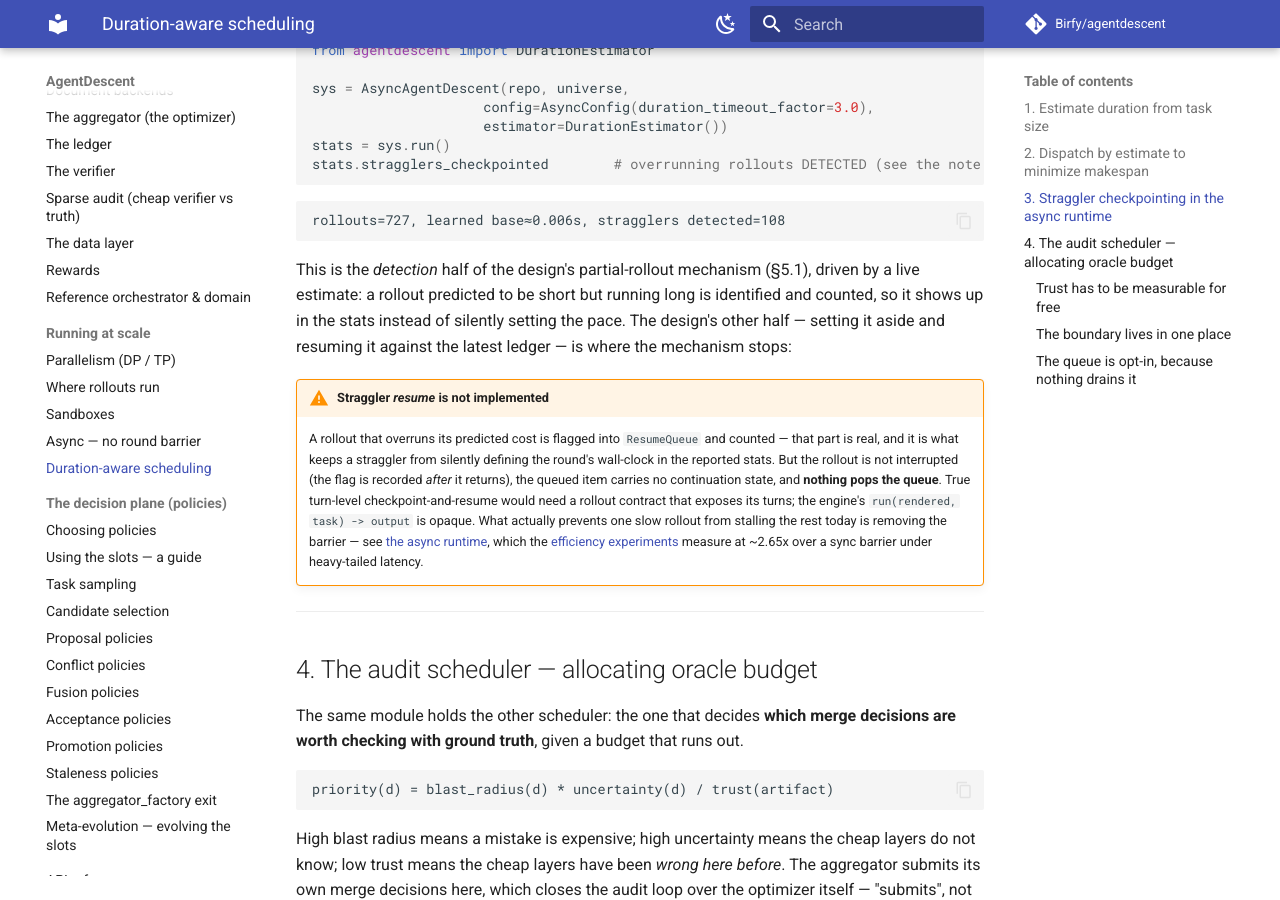
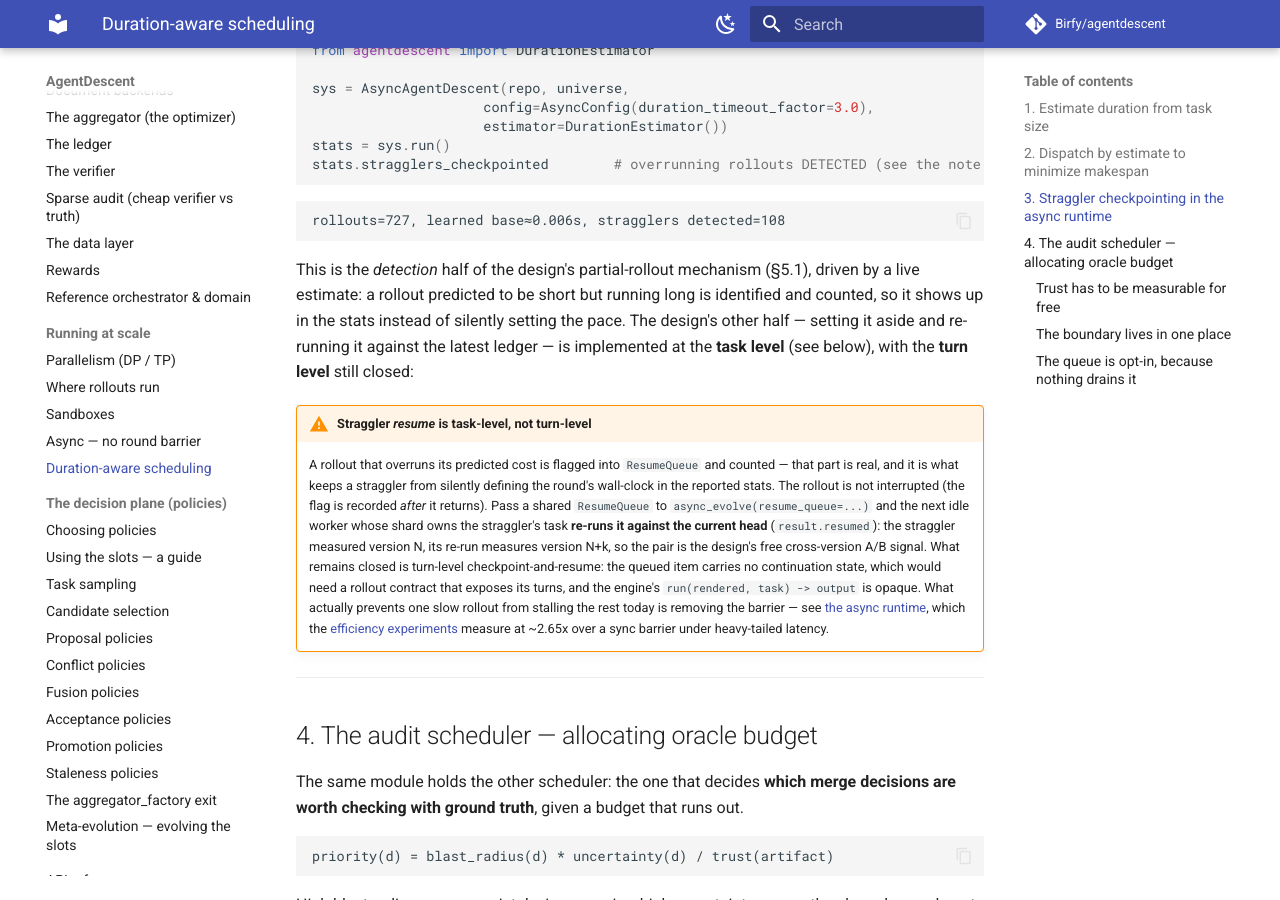
Before and after one commit to Birfy/agentdescent, an MkDocs documentation site: the page built from docs/duration-scheduling.md, in a window 1280 px wide and 900 px high, scrolled down 1833 px. Built offline with MkDocs 1.6.1 and Material for MkDocs 9.7.7, drawn with Linux system fonts in a browser that asks for light colours; comment, search, counter and statistics services are not loaded.

Commit message:
fix(ltraj-resume): document resume_queue, serialise resumed, update stale docs
Three fixes the review would have caught, plus doc drift:

- resume_queue was added to async_evolve's signature without a Parameters
  entry, so test_api_docs (which fails on any undocumented parameter) was
  red.
- EvolutionResult.resumed was counted but never serialised: save()/load()
  dropped it, so a written result lost the A/B signal it exists to report.
- ResumeQueue's docstring still claimed it was 'unwired' after the engine
  started pushing and popping it; concepts.md, duration-scheduling.md,
  execution.md, modules.md and async.md all still said the resume half was
  'not implemented' / 'nothing pops the queue'. They now describe task-level
  re-run as implemented and turn-level continuation as the remaining gap.

```diff
--- a/docs/duration-scheduling.md
+++ b/docs/duration-scheduling.md
@@ -104,21 +104,27 @@ rollouts=727, learned base≈0.006s, stragglers detected=108
 This is the *detection* half of the design's partial-rollout mechanism (§5.1),
 driven by a live estimate: a rollout predicted to be short but running long is
 identified and counted, so it shows up in the stats instead of silently setting
-the pace. The design's other half — setting it aside and resuming it against the
-latest ledger — is where the mechanism stops:
+the pace. The design's other half — setting it aside and re-running it against
+the latest ledger — is implemented at the **task level** (see below), with the
+**turn level** still closed:
 
-!!! warning "Straggler *resume* is not implemented"
+!!! warning "Straggler *resume* is task-level, not turn-level"
     A rollout that overruns its predicted cost is flagged into `ResumeQueue` and
     counted — that part is real, and it is what keeps a straggler from silently
-    defining the round's wall-clock in the reported stats. But the rollout is not
-    interrupted (the flag is recorded *after* it returns), the queued item carries
-    no continuation state, and **nothing pops the queue**. True turn-level
-    checkpoint-and-resume would need a rollout contract that exposes its turns;
-    the engine's `run(rendered, task) -> output` is opaque. What actually prevents
-    one slow rollout from stalling the rest today is removing the barrier — see
-    [the async runtime](evolution.md#the-barrier-free-runtime-async_evolve), which
-    the [efficiency experiments](efficiency.md) measure at ~2.65x over a sync
-    barrier under heavy-tailed latency.
+    defining the round's wall-clock in the reported stats. The rollout is not
+    interrupted (the flag is recorded *after* it returns). Pass a shared
+    `ResumeQueue` to `async_evolve(resume_queue=...)` and the next idle worker
+    whose shard owns the straggler's task **re-runs it against the current
+    head** (`result.resumed`): the straggler measured version N, its re-run
+    measures version N+k, so the pair is the design's free cross-version A/B
+    signal. What remains closed is turn-level checkpoint-and-resume: the queued
+    item carries no continuation state, which would need a rollout contract that
+    exposes its turns, and the engine's `run(rendered, task) -> output` is
+    opaque. What actually prevents one slow rollout from stalling the rest today
+    is removing the barrier — see
+    [the async runtime](evolution.md#the-barrier-free-runtime-async_evolve),
+    which the [efficiency experiments](efficiency.md) measure at ~2.65x over a
+    sync barrier under heavy-tailed latency.
 
 ---
 
```
Also changed, not shown: docs/api.md (+1 -1 lines), docs/async.md (+2 -1 lines), docs/concepts.md (+10 -5 lines), docs/execution.md (+7 -3 lines), docs/modules.md (+1 -1 lines), 3 other files.
